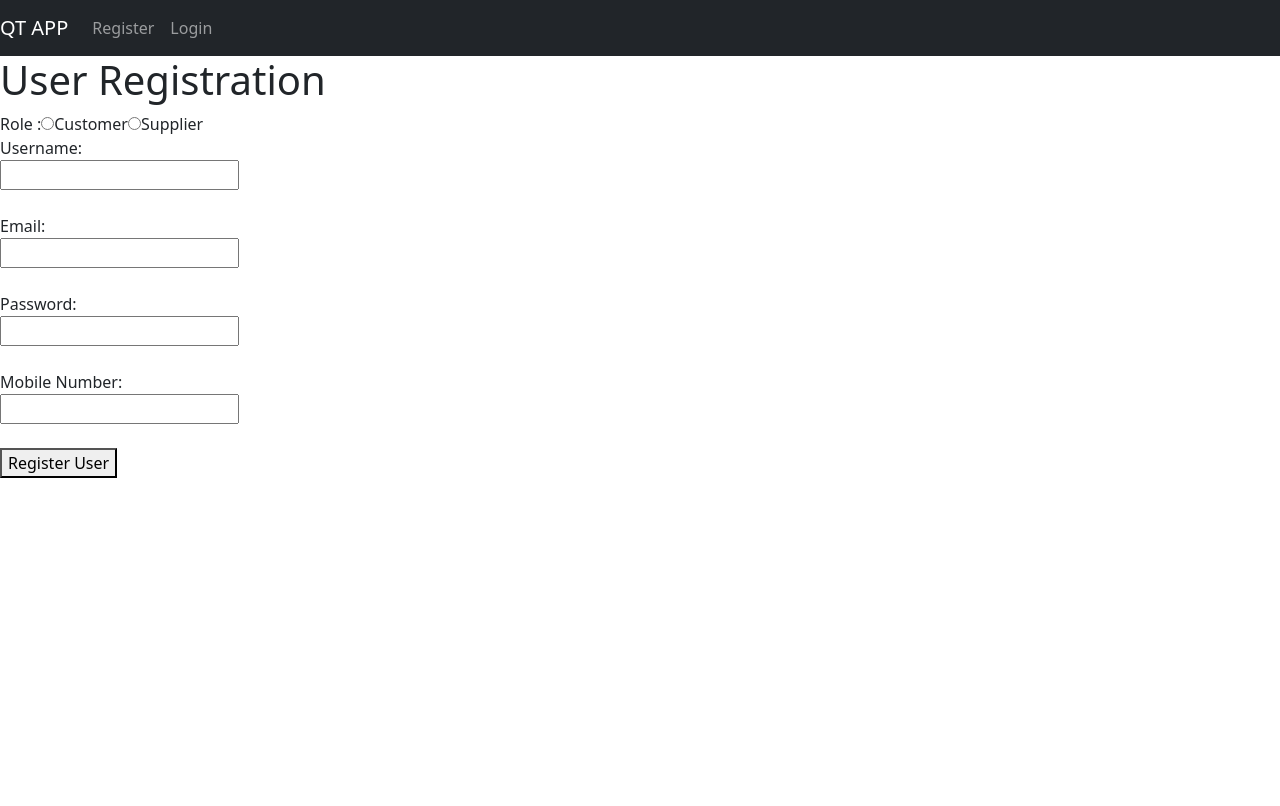
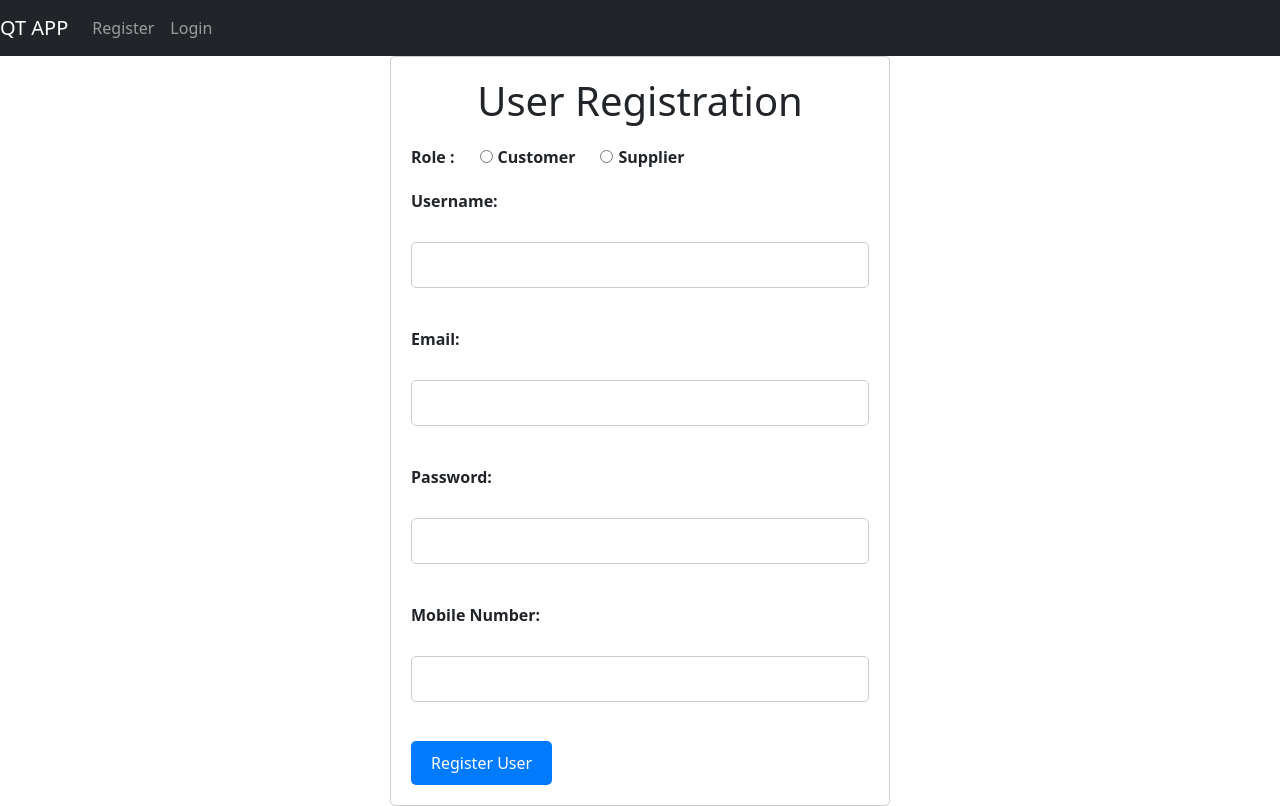
Before and after one commit to Ranjan-sb/Quench-thirst-Frontend, a React (Create React App) app: page /register in a window 1280 px wide. Built offline with nearby package versions, Linux system fonts and the light colour scheme.

Commit message:
added few styling content

```diff
--- /dev/null
+++ b/src/card.css
@@ -0,0 +1,33 @@
+.card {
+    background-color: #f9f9f9;
+    border: 1px solid #ddd;
+    border-radius: 8px;
+    padding: 20px;
+    margin-bottom: 20px;
+  }
+
+  .card h3 {
+    margin-bottom: 10px;
+  }
+
+  .card h6 {
+    margin-bottom: 15px;
+  }
+
+  .actions {
+    display: flex;
+    justify-content: space-between;
+  }
+
+  .actions button {
+    padding: 8px 16px;
+    border: none;
+    border-radius: 4px;
+    background-color: #007bff;
+    color: #fff;
+    cursor: pointer;
+  }
+
+  .actions button:hover {
+    background-color: #0056b3;
+  }
--- a/src/components/pages/card.js
+++ b/src/components/pages/card.js
@@ -1,5 +1,6 @@
 import React from 'react';
 import axios from 'axios';
+import '../../card.css'
 
 const Card = ({ vehicle, vehicleTypes, onDelete }) => {
     console.log("veh:",vehicle)
@@ -27,11 +28,10 @@ const Card = ({ vehicle, vehicleTypes, onDelete }) => {
             <h3><b>{vehicle.vehicleNumber}</b></h3>
             <h6><b>Vehicle Type : </b>{typeName}</h6>
             <div className="actions">
-                {/* <button>Update</button>{" "} */}
                 <button onClick={handleDelete}>Delete</button>
             </div>
         </div>
     );
 }
 
-export default Card;
+export default Card
--- a/src/components/registrationAndLogin/registerForm.js
+++ b/src/components/registrationAndLogin/registerForm.js
@@ -2,6 +2,7 @@ import React, { useState } from 'react';
 import '../../style.css'
 import axios from 'axios';
 import { useNavigate } from 'react-router-dom';
+import { Alert } from 'react-bootstrap';
 
 const RegisterForm = () => {
     const [formData, setFormData] = useState({
@@ -21,6 +22,7 @@ const RegisterForm = () => {
     const navigate = useNavigate()
 
     const [errors, setErrors] = useState({})
+    const [serverErrors, setServerErrors] = useState([])
 
     const validateForm = (data) => {
         const errors = {};
@@ -83,16 +85,22 @@ const RegisterForm = () => {
             localStorage.setItem('email', response.data.email)
             navigate('/emailVerification')
         } catch (error) {
-            console.error(error);
-            setErrors(error.response.data.errors)
+            if (error.response && error.response.data && error.response.data.errors) {
+                // Set server errors in state
+                setServerErrors(error.response.data.errors);
+            } else {
+                // Handle other types of errors
+                console.error('Unexpected error:', error);
+            }
         }
     };
 
     return (
-        <div>
+
+        <div className="register-form-container">
             <h1>User Registration</h1>
             <form onSubmit={handleSubmit}>
-
+            <div className='role-container'>
             <label>Role : </label>
                 <label htmlFor="customer">
                     <input
@@ -115,9 +123,19 @@ const RegisterForm = () => {
                         onChange={handleChange}
                     />
                     Supplier
-                </label><br />
-                {errors.role && <div className="error">{errors.role}</div>}
+                </label>
+                {errors.role && <div className="error-message">{errors.role}</div>}
 
+            </div>
+            {/* {console.log(serverErrors.map((ele)=>{return(ele)}))} */}
+            {serverErrors.length > 0 && (
+                <Alert variant="danger">
+                    {serverErrors.map((error, index) => (
+                        <p key={index}>{error.msg}</p>
+                    ))}
+                </Alert>
+            )}
+                {/* {errors.server && <div className="error-message">{errors.server}</div>}  */}
                 <label htmlFor="username">Username:</label><br />
                 <input
                   type="text"
--- a/src/style.css
+++ b/src/style.css
@@ -1,6 +1,79 @@
 .error-message {
     color: red;
 }
+
+.register-form-container {
+    max-width: 500px;
+    margin: 0 auto;
+    padding: 20px;
+    border: 1px solid #ccc;
+    border-radius: 5px;
+}
+
+.register-form-container h1 {
+    text-align: center;
+    margin-bottom: 20px;
+}
+
+.register-form-container label {
+    display: block;
+    margin-bottom: 5px;
+}
+
+.register-form-container input[type="text"],
+.register-form-container input[type="email"],
+.register-form-container input[type="password"],
+.register-form-container input[type="number"],
+.register-form-container textarea,
+.register-form-container select {
+    width: 100%;
+    padding: 10px;
+    margin-bottom: 15px;
+    border: 1px solid #ccc;
+    border-radius: 5px;
+}
+
+.register-form-container input[type="radio"],
+.register-form-container input[type="checkbox"] {
+    margin-right: 5px;
+}
+
+.register-form-container .error-message {
+    color: red;
+    font-size: 0.9rem;
+    margin-top: 5px;
+}
+
+.register-form-container button[type="submit"] {
+    background-color: #007bff;
+    color: #fff;
+    padding: 10px 20px;
+    border: none;
+    border-radius: 5px;
+    cursor: pointer;
+    font-size: 1rem;
+}
+
+.register-form-container button[type="submit"]:hover {
+    background-color: #0056b3;
+}
+
+.role-container {
+    display: flex;
+    gap: 20px; /* Adjust the gap as needed */
+    margin-bottom: 15px; /* Add some bottom margin for spacing */
+}
+
+.role-container label {
+    margin-right: 5px; /* Add some right margin to separate the radio buttons from their labels */
+}
+
+label {
+    display: block;
+    margin-bottom: 8px;
+    font-weight: bold;
+}
+
 
 .card-container {
     display: flex;
--- /dev/null
+++ b/src/vehicleForm.css
@@ -0,0 +1,76 @@
+/* vehicleForm.css */
+
+.vehicle-form-container {
+    max-width: 600px;
+    margin: 0 auto;
+    padding: 20px;
+    border: 1px solid #ccc;
+    border-radius: 8px;
+    background-color: #f9f9f9;
+  }
+
+  .vehicle-form-container h2 {
+    margin-bottom: 20px;
+  }
+
+  .vehicle-form-container form {
+    display: flex;
+    flex-direction: column;
+  }
+
+  .vehicle-form-container label {
+    margin-bottom: 5px;
+    font-weight: bold;
+  }
+
+  .select-wrapper {
+    position: relative;
+  }
+
+  .select-wrapper select {
+    width: 100%;
+    padding: 10px;
+    font-size: 16px;
+    border: 1px solid #ccc;
+    border-radius: 4px;
+    appearance: none; /* Remove default arrow */
+    background-color: #fff;
+  }
+
+  .select-wrapper::after {
+    content: '\25BC'; /* Unicode character for down arrow */
+    font-size: 16px;
+    color: #555;
+    position: absolute;
+    top: 50%;
+    right: 10px;
+    transform: translateY(-50%);
+    pointer-events: none;
+  }
+
+  .vehicle-form-container select {
+    width: 100%;
+  }
+
+  .vehicle-form-container input[type="text"] {
+    width: 100%;
+  }
+
+  .vehicle-form-container .error-message {
+    color: red;
+    margin-top: 5px;
+  }
+
+  .vehicle-form-container button[type="submit"] {
+    padding: 10px 20px;
+    margin-top: 20px;
+    border: none;
+    border-radius: 5px;
+    background-color: #007bff;
+    color: white;
+    cursor: pointer;
+  }
+
+  .vehicle-form-container button[type="submit"]:hover {
+    background-color: #0056b3;
+  }
```
Also changed, not shown: src/components/pages/vehicleForm.js (+91 -6 lines), src/components/pages/vehicleTable.js (+1 -8 lines).
